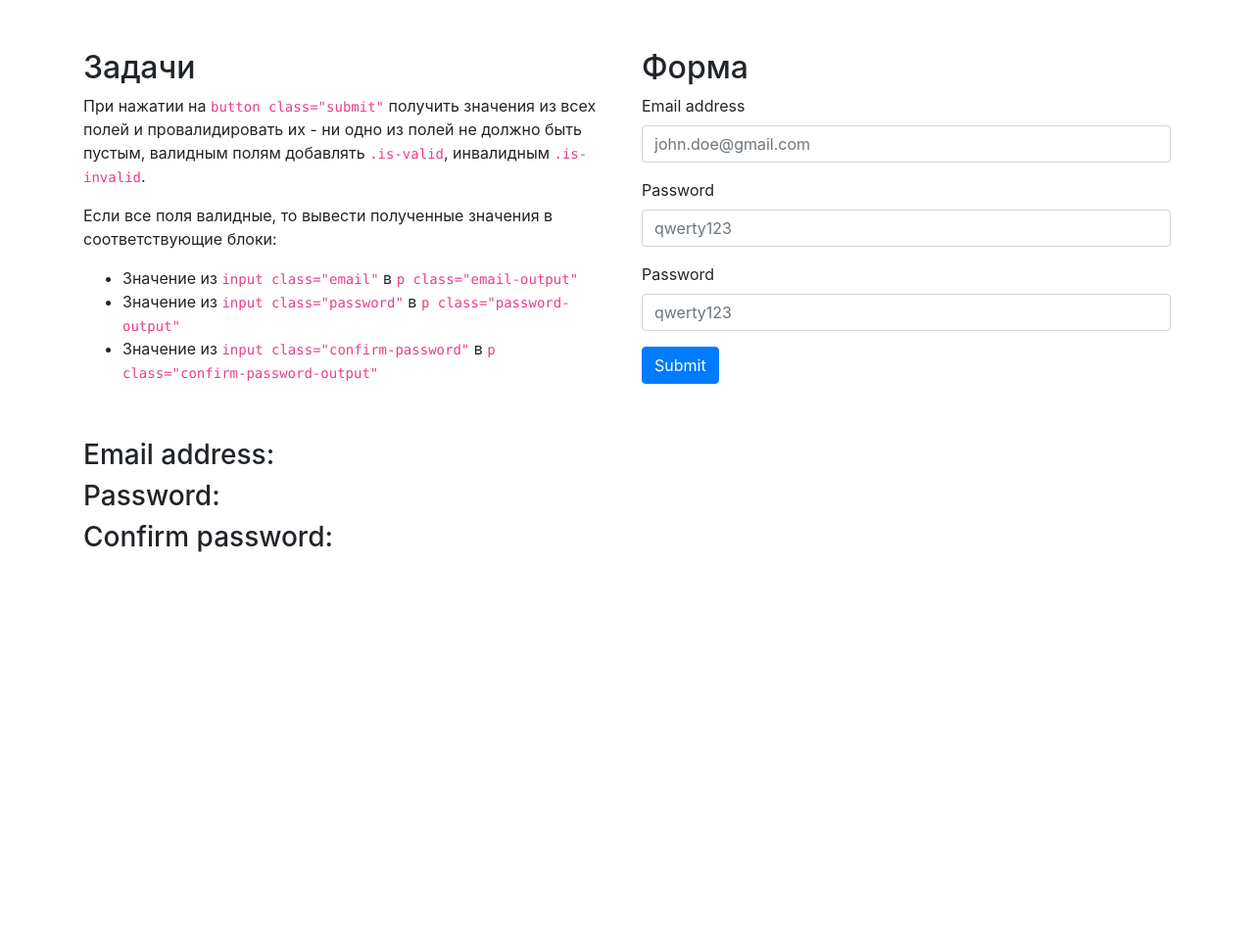
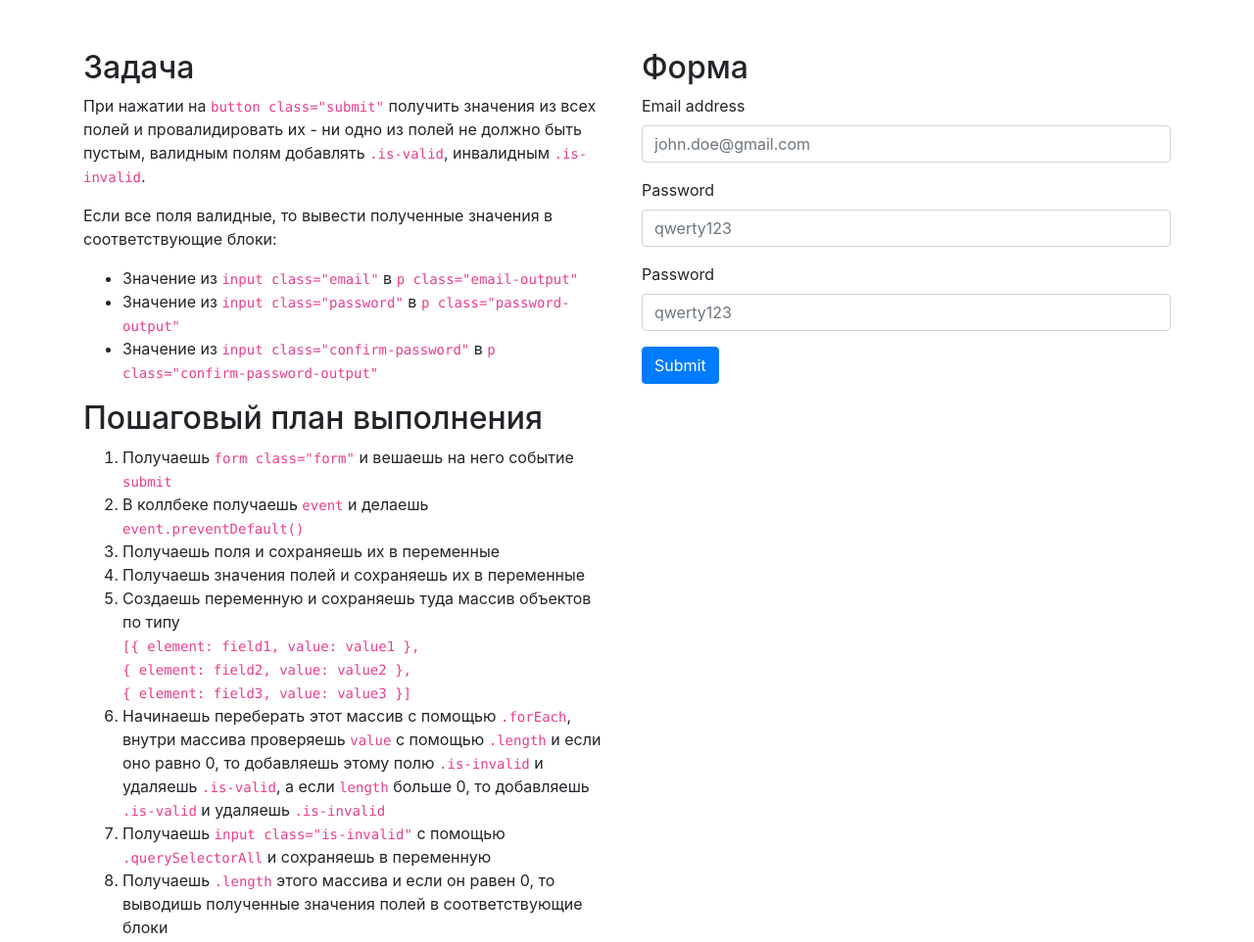
Before and after one commit to Asya2307/form-submit, a plain HTML site: page src/index.html in a window 1280 px wide. Shown: the top 962 px of the page at 98% size. Before the commit the page ends 800 px from the top, so only its background shows below. Drawn offline with Linux system fonts and the light colour scheme.

Commit message:
Add plan

```diff
--- a/src/index.html
+++ b/src/index.html
@@ -13,7 +13,7 @@
 <div class="container">
   <div class="row" style="margin-bottom: 40px">
     <div class="col-6">
-      <h2>Задачи</h2>
+      <h2>Задача</h2>
       <p>
         При нажатии на
         <code>button class="submit"</code> получить значения из всех полей и провалидировать их - ни одно из полей не должно быть пустым,
@@ -26,6 +26,33 @@
         <li>Значение из <code>input class="confirm-password"</code> в <code>p class="confirm-password-output"</code>
         </li>
       </ul>
+
+      <h2>Пошаговый план выполнения</h2>
+      <ol>
+        <li>Получаешь <code>form class="form"</code> и вешаешь на него событие <code>submit</code></li>
+        <li>В коллбеке получаешь <code>event</code> и делаешь <code>event.preventDefault()</code></li>
+        <li>Получаешь поля и сохраняешь их в переменные</li>
+        <li>Получаешь значения полей и сохраняешь их в переменные</li>
+        <li>
+          Создаешь переменную и сохраняешь туда массив объектов по типу
+          <br>
+          <code>
+            [{ element: field1, value: value1 },
+            <br>
+                { element: field2, value: value2 },
+            <br>
+                { element: field3, value: value3 }]
+          </code>
+        </li>
+        <li>
+          Начинаешь переберать этот массив с помощью <code>.forEach</code>,
+          внутри массива проверяешь <code>value</code> с помощью <code>.length</code>
+          и если оно равно 0, то добавляешь этому полю <code>.is-invalid</code> и удаляешь <code>.is-valid</code>,
+          а если <code>length</code> больше 0, то добавляешь <code>.is-valid</code> и удаляешь <code>.is-invalid</code>
+        </li>
+        <li>Получаешь <code>input class="is-invalid"</code> с помощью <code>.querySelectorAll</code> и сохраняешь в переменную</li>
+        <li>Получаешь <code>.length</code> этого массива и если он равен 0, то выводишь полученные значения полей в соответствующие блоки</li>
+      </ol>
     </div>
 
     <div class="col-6">
```
